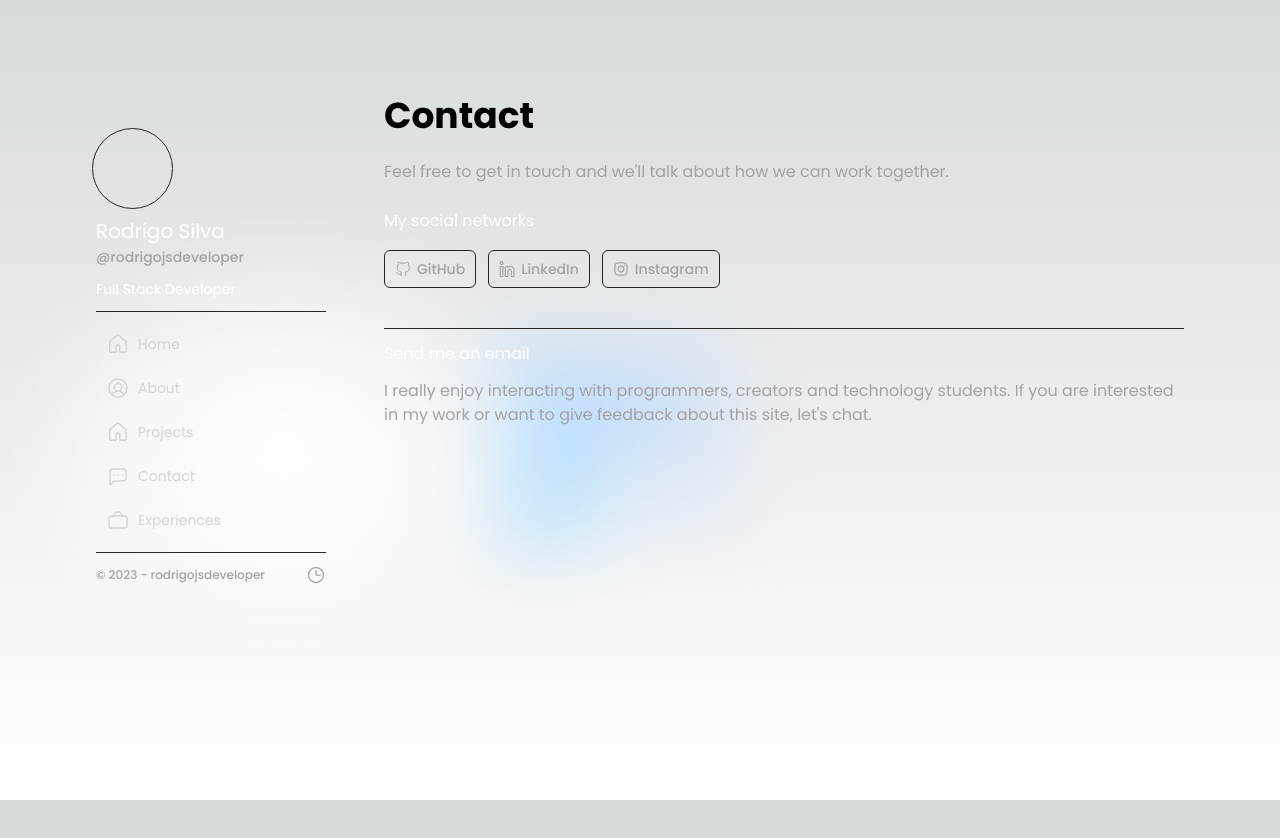
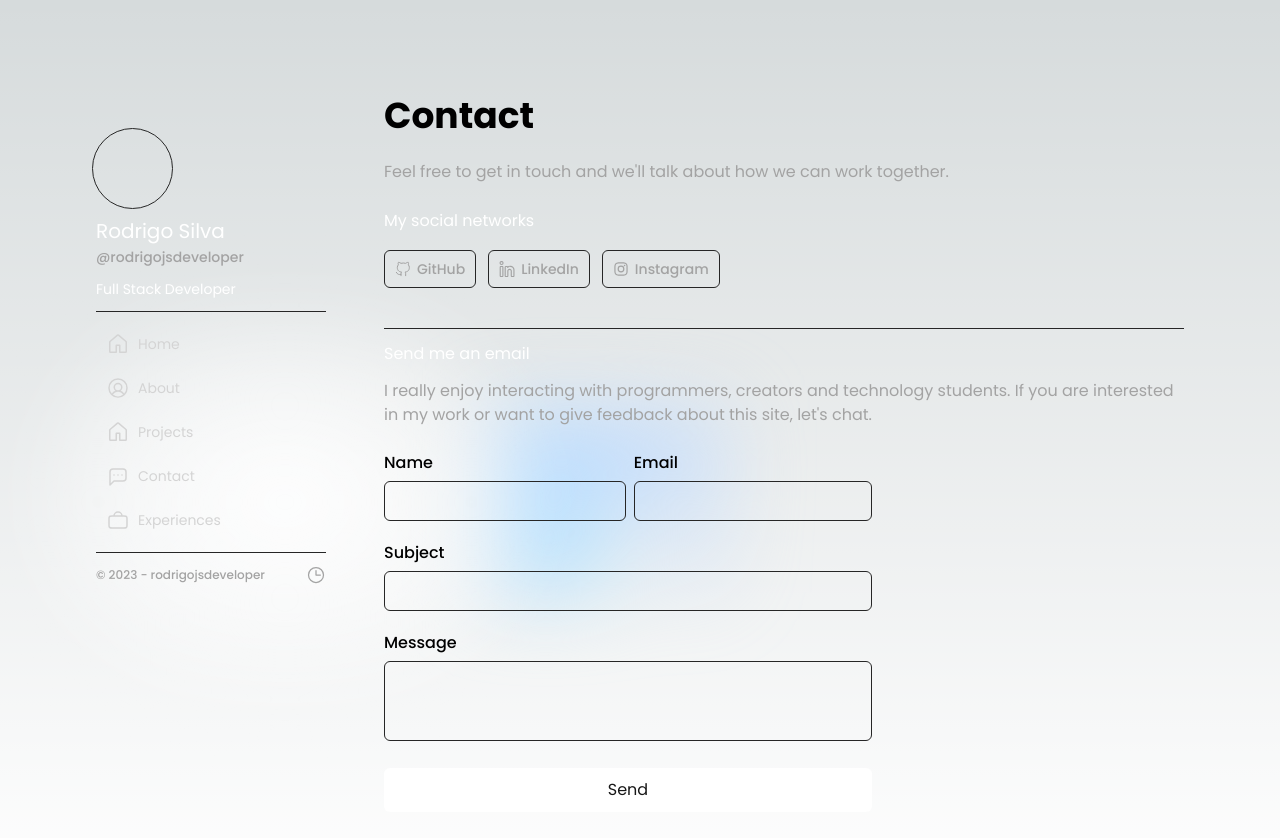
Before and after one commit to rodrigojsdeveloper/rodrigojs.dev, a Next.js app: page /contact in a window 1280 px wide. Shown: the top 838 px of the page. Before the commit the page ends 800 px from the top, so only its background shows below. Built offline with nearby package versions, Linux system fonts and the light colour scheme.

Commit message:
feat: add contact form

```diff
--- a/src/app/contact/page.tsx
+++ b/src/app/contact/page.tsx
@@ -1,6 +1,7 @@
 import { Paragraphy } from "@/components/Paragraphy";
 import { Header } from "@/components/Header";
 import { Line } from "@/components/Line";
+import { Form } from "@/components/Form";
 
 export default function Contact() {
   return (
@@ -99,8 +100,10 @@ export default function Contact() {
           text="I really enjoy interacting with programmers, creators and technology
           students. If you are interested in my work or want to give feedback
           about this site, let's chat."
-          style="text-md mt-3"
+          style="text-md mt-3 mb-6"
         />
+
+        <Form />
       </div>
     </main>
   );
--- /dev/null
+++ b/src/components/Form.tsx
@@ -0,0 +1,69 @@
+"use client";
+import { Input } from "./Input";
+import { Textarea } from "./Textarea";
+
+const Form = () => {
+  const handleSubmit = async (event: any) => {
+    event.preventDefault();
+    const form = event.target;
+    const data = new FormData(form);
+    try {
+      const response = await fetch(form.action, {
+        method: form.method,
+        body: data,
+        headers: {
+          Accept: "application/json",
+        },
+      });
+      if (response.ok) {
+        form.reset();
+      }
+    } catch (error) {
+      console.log(error);
+    }
+  };
+
+  return (
+    <form
+      id="contacts"
+      action="https://formspree.io/f/mlekpwdz"
+      method="POST"
+      onSubmit={handleSubmit}
+      className="w-full max-w-448"
+    >
+      <div className="flex flex-row justify-between items-center gap-2">
+        <Input label="Name" type="text" name="name" htmlFor="name" id="name" />
+        <Input
+          label="Email"
+          type="email"
+          name="email"
+          htmlFor="email"
+          id="email"
+        />
+      </div>
+      <Input
+        label="Subject"
+        type="text"
+        name="subject"
+        htmlFor="subject"
+        id="subject"
+      />
+      <Textarea
+        label="Message"
+        type="text"
+        name="message"
+        htmlFor="message"
+        id="message"
+      />
+
+      <button
+        type="submit"
+        className="w-full h-44 bg-gray-1 text-gray-9 font-normal text-md rounded-def duration-300 hover:bg-gray-10"
+      >
+        Send
+      </button>
+    </form>
+  );
+};
+
+export { Form };
--- /dev/null
+++ b/src/components/Input.tsx
@@ -0,0 +1,22 @@
+import { InputProps } from "@/interfaces";
+
+const Input = ({ label, type, name, htmlFor, id }: InputProps) => {
+  return (
+    <div className="relative mb-5">
+      <label className="font-medium text-md" htmlFor={htmlFor}>
+        {label}
+      </label>
+
+      <input
+        id={id}
+        type={type}
+        name={name}
+        required={true}
+        autoComplete="off"
+        className="w-full h-10 bg-transparent border border-solid border-gray-5 text-sm p-2.5 mt-1.5 rounded-def duration-300 focus:border-gray-1"
+      />
+    </div>
+  );
+};
+
+export { Input };
--- /dev/null
+++ b/src/components/Textarea.tsx
@@ -0,0 +1,21 @@
+import { InputProps } from "@/interfaces";
+
+const Textarea = ({ label, type, name, htmlFor, id }: InputProps) => {
+  return (
+    <div className="relative mb-5">
+      <label className="font-medium text-md" htmlFor={htmlFor}>
+        {label}
+      </label>
+
+      <textarea
+        id={id}
+        name={name}
+        required={true}
+        autoComplete="off"
+        className="w-full h-20 bg-transparent border border-solid border-gray-5 text-sm p-2.5 mt-1.5 rounded-def duration-300 resize-none focus:border-gray-1"
+      />
+    </div>
+  );
+};
+
+export { Textarea };
--- a/tailwind.config.ts
+++ b/tailwind.config.ts
@@ -34,6 +34,7 @@ const config: Config = {
         230: "230px",
         340: "340px",
         366: "366px",
+        448: "488px",
         456: "456px",
         800: "800px",
         1440: "1440px",
```
Also changed, not shown: src/interfaces/index.ts (+8 -0 lines).
